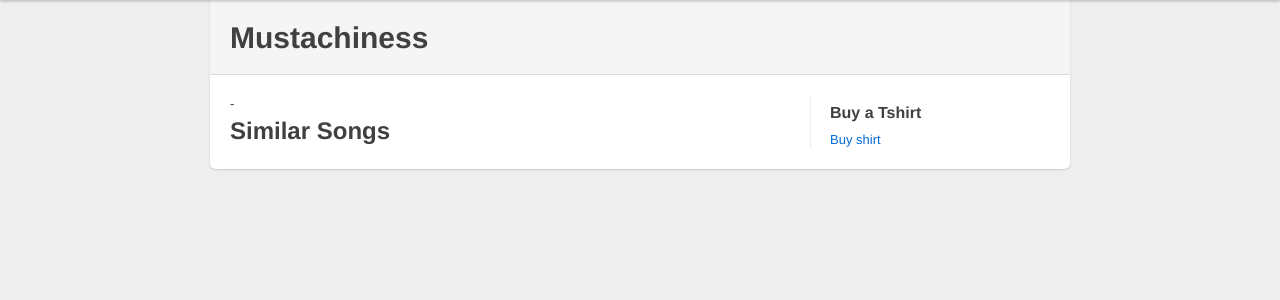
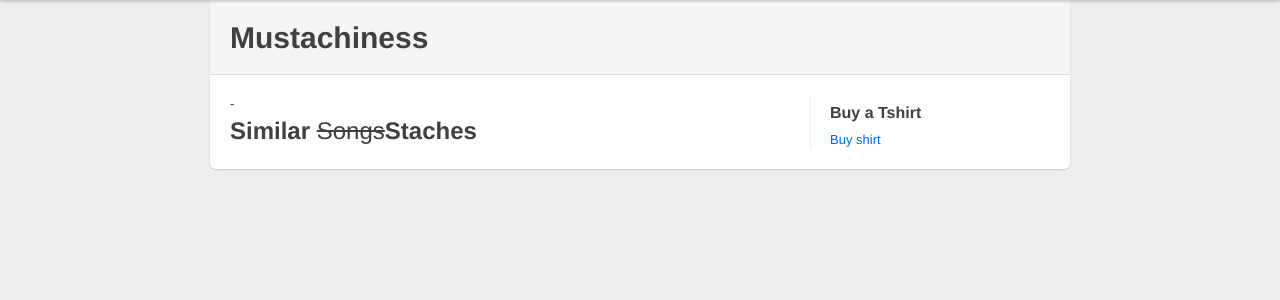
Before and after one commit to exfm/mustachiness, a Flask app: template templates/similar.html in a window 1280 px wide. Shown: the part 40-340 px from the top of the page. Run offline with Flask 2, Linux system fonts and the light colour scheme; the template is opened without the code that fills it, so the values that code supplies are empty; some libraries are stand-ins or nearby versions.

Commit message:
similar staches

```diff
--- a/templates/similar.html
+++ b/templates/similar.html
@@ -2,7 +2,7 @@
 {% from "_helpers.html" import stache %}
 {% block body %}
     {{stache(song)}}
-    <h2>Similar Songs</h2>
+    <h2>Similar <strike>Songs</strike>Staches</h2>
     {% for song in songs %}
         {{stache(song)}}
     {% endfor %}
```
